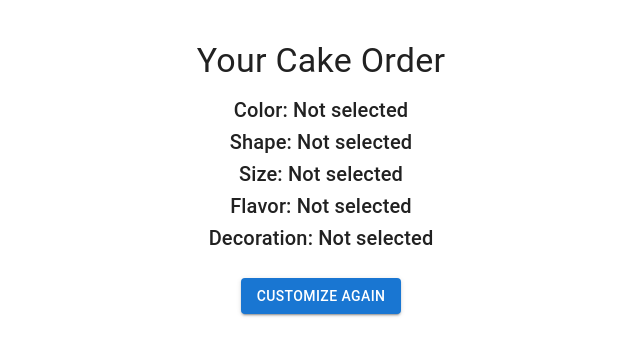
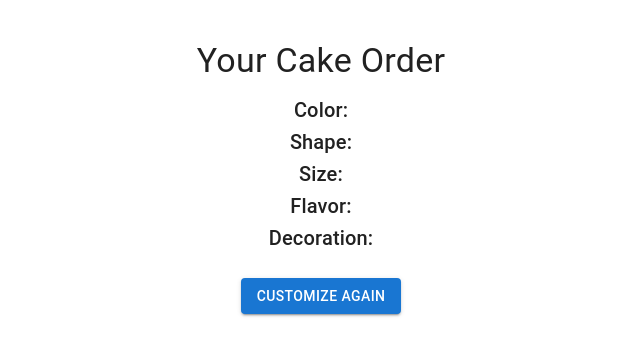
Before and after one commit to vikikukic99/Cake-Customizer-React, a Next.js app: page /order in a window 1280 px wide. Shown: the top 356 px of the page, without its empty margins (319-959 px from the left). Built offline with nearby package versions, Linux system fonts and the light colour scheme.

Commit message:
Fixed useSearchParams issue in order page

```diff
--- a/src/app/order/page.tsx
+++ b/src/app/order/page.tsx
@@ -4,7 +4,7 @@ import { useSearchParams } from 'next/navigation';
 import { Container, Typography, Button } from '@mui/material';
 import { useRouter } from 'next/navigation';
 
-export default function OrderPage() {
+export default function Order() {
   const searchParams = useSearchParams();
   const router = useRouter();
 
@@ -13,12 +13,17 @@ export default function OrderPage() {
       <Typography variant="h4" gutterBottom>
         Your Cake Order
       </Typography>
-      <Typography variant="h6">Color: {searchParams.get('color') ?? 'Not selected'}</Typography>
-      <Typography variant="h6">Shape: {searchParams.get('shape') ?? 'Not selected'}</Typography>
-      <Typography variant="h6">Size: {searchParams.get('size') ?? 'Not selected'}</Typography>
-      <Typography variant="h6">Flavor: {searchParams.get('flavor') ?? 'Not selected'}</Typography>
-      <Typography variant="h6">Decoration: {searchParams.get('decoration') ?? 'Not selected'}</Typography>
-      <Button variant="contained" color="primary" sx={{ mt: 3 }} onClick={() => router.push('/customize')}>
+      <Typography variant="h6">Color: {searchParams.get('color')}</Typography>
+      <Typography variant="h6">Shape: {searchParams.get('shape')}</Typography>
+      <Typography variant="h6">Size: {searchParams.get('size')}</Typography>
+      <Typography variant="h6">Flavor: {searchParams.get('flavor')}</Typography>
+      <Typography variant="h6">Decoration: {searchParams.get('decoration')}</Typography>
+      <Button
+        variant="contained"
+        color="primary"
+        sx={{ mt: 3 }}
+        onClick={() => router.push('/customize')}
+      >
         Customize Again
       </Button>
     </Container>
```
